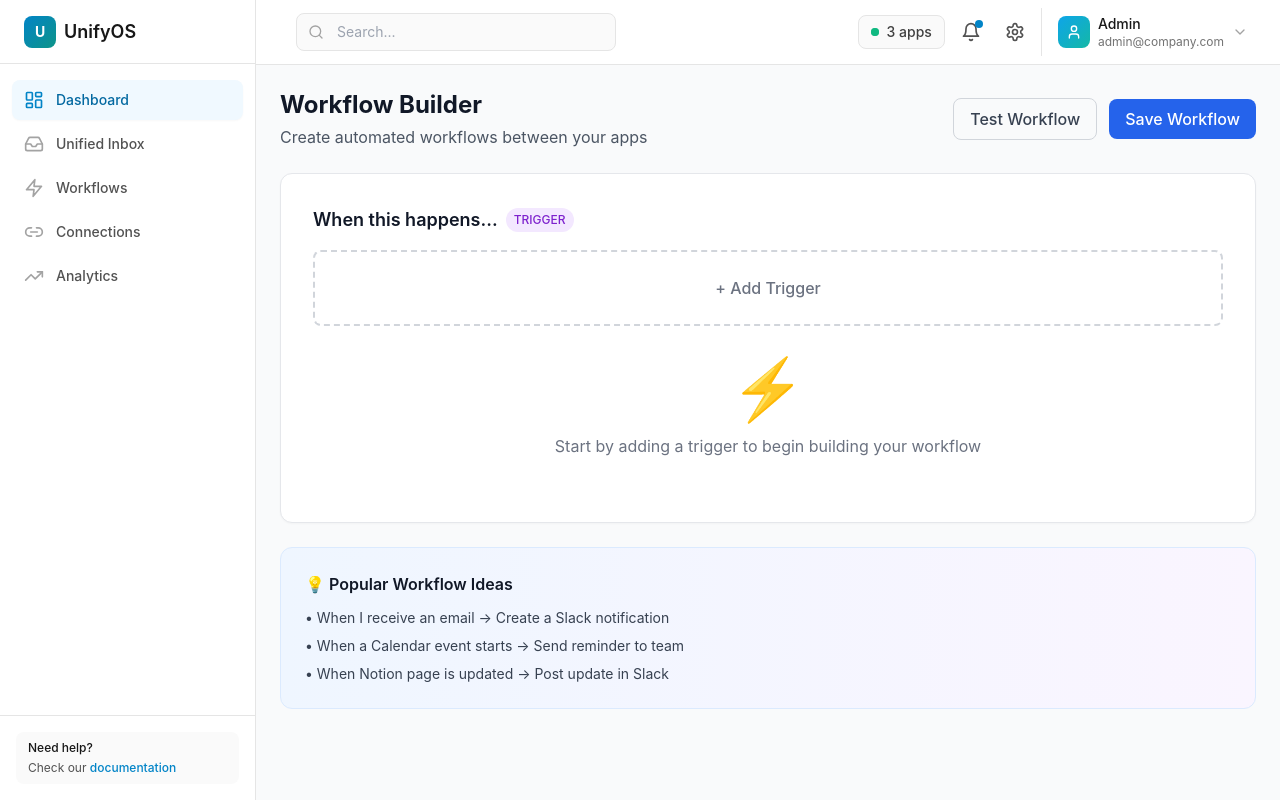
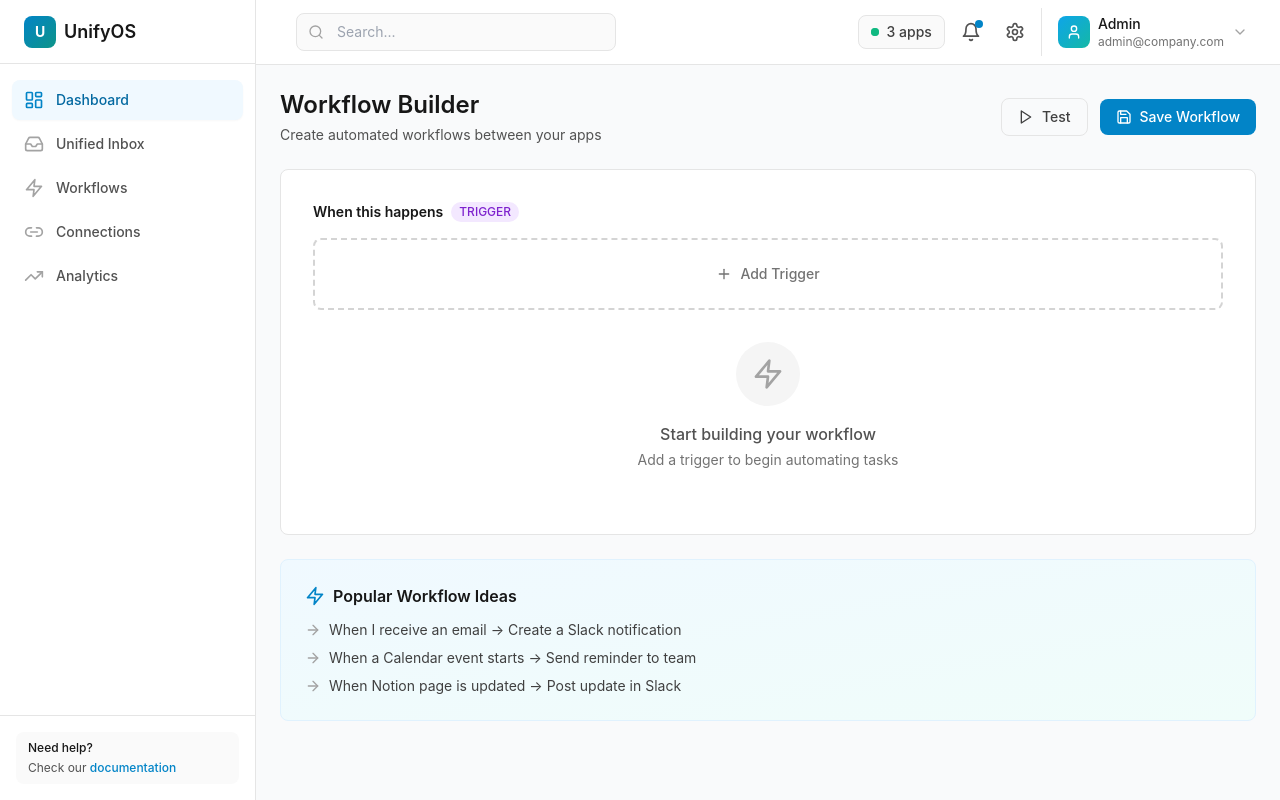
Before and after one commit to humblewriter01/unifyos-workflow-engine, a Next.js app in the folder apps/frontend/: page /workflows in a window 1280 px wide. Built offline with nearby package versions, Linux system fonts and the light colour scheme.

Commit message:
Update WorkflowBuilder.tsx

```diff
--- a/apps/frontend/components/WorkflowBuilder.tsx
+++ b/apps/frontend/components/WorkflowBuilder.tsx
@@ -1,19 +1,20 @@
 'use client';
 
 import { useState } from 'react';
+import { Mail, MessageSquare, Calendar, FileText, Trello, Play, Save, Plus, X, ArrowRight, Zap } from 'lucide-react';
 
 interface Trigger {
   id: string;
   app: string;
   event: string;
-  icon: string;
+  icon: any;
 }
 
 interface Action {
   id: string;
   app: string;
   task: string;
-  icon: string;
+  icon: any;
 }
 
 interface Workflow {
@@ -21,19 +22,27 @@ interface Workflow {
   actions: Action[];
 }
 
+const iconMap: Record<string, any> = {
+  Gmail: Mail,
+  Slack: MessageSquare,
+  Calendar: Calendar,
+  Notion: FileText,
+  Trello: Trello,
+};
+
 const availableTriggers: Trigger[] = [
-  { id: 't1', app: 'Gmail', event: 'New email received', icon: '📧' },
-  { id: 't2', app: 'Slack', event: 'Message in channel', icon: '💬' },
-  { id: 't3', app: 'Calendar', event: 'Event starting soon', icon: '📅' },
-  { id: 't4', app: 'Notion', event: 'Database updated', icon: '📝' },
+  { id: 't1', app: 'Gmail', event: 'New email received', icon: Mail },
+  { id: 't2', app: 'Slack', event: 'Message in channel', icon: MessageSquare },
+  { id: 't3', app: 'Calendar', event: 'Event starting soon', icon: Calendar },
+  { id: 't4', app: 'Notion', event: 'Database updated', icon: FileText },
 ];
 
 const availableActions: Action[] = [
-  { id: 'a1', app: 'Slack', task: 'Send message', icon: '💬' },
-  { id: 'a2', app: 'Gmail', task: 'Send email', icon: '📧' },
-  { id: 'a3', app: 'Notion', task: 'Create page', icon: '📝' },
-  { id: 'a4', app: 'Calendar', task: 'Create event', icon: '📅' },
-  { id: 'a5', app: 'Trello', task: 'Create card', icon: '📋' },
+  { id: 'a1', app: 'Slack', task: 'Send message', icon: MessageSquare },
+  { id: 'a2', app: 'Gmail', task: 'Send email', icon: Mail },
+  { id: 'a3', app: 'Notion', task: 'Create page', icon: FileText },
+  { id: 'a4', app: 'Calendar', task: 'Create event', icon: Calendar },
+  { id: 'a5', app: 'Trello', task: 'Create card', icon: Trello },
 ];
 
 export default function WorkflowBuilder() {
@@ -72,10 +81,30 @@ export default function WorkflowBuilder() {
     }
 
     setIsSaving(true);
-    // Simulate API call
-    await new Promise((resolve) => setTimeout(resolve, 1000));
+    try {
+      const { api } = await import('../lib/api');
+
+      const workflowData = {
+        name: `${workflow.trigger.app} → ${workflow.actions.map(a => a.app).join(' → ')}`,
+        trigger: {
+          app: workflow.trigger.app,
+          event: workflow.trigger.event,
+        },
+        actions: workflow.actions.map(action => ({
+          app: action.app,
+          task: action.task,
+        })),
+      };
+
+      await api.workflows.create(workflowData);
+      alert('Workflow saved successfully!');
+      setWorkflow({ trigger: null, actions: [] });
+    } catch (error) {
+      console.error('Failed to save workflow:', error);
+      alert('Failed to save workflow. Please try again.');
+    } finally {
       setIsSaving(false);
-    alert('Workflow saved successfully!');
+    }
   };
 
   const handleTestWorkflow = async () => {
@@ -84,93 +113,116 @@ export default function WorkflowBuilder() {
       return;
     }
 
-    alert('Testing workflow... (This would trigger the workflow in production)');
+    alert('Testing workflow... Check console for details');
+    console.log('Workflow test:', {
+      trigger: workflow.trigger,
+      actions: workflow.actions,
+    });
   };
 
   return (
     <div className="space-y-6">
       {/* Header */}
-      <div className="flex items-center justify-between">
+      <div className="flex items-center justify-between flex-wrap gap-4">
         <div>
-          <h2 className="text-2xl font-bold text-gray-900">Workflow Builder</h2>
-          <p className="text-gray-600 mt-1">Create automated workflows between your apps</p>
+          <h2 className="text-2xl font-semibold text-neutral-900">Workflow Builder</h2>
+          <p className="text-sm text-neutral-600 mt-1">Create automated workflows between your apps</p>
         </div>
         <div className="flex items-center space-x-3">
           <button
             onClick={handleTestWorkflow}
-            className="px-4 py-2 border border-gray-300 rounded-lg text-gray-700 hover:bg-gray-50 transition-colors font-medium"
+            className="flex items-center space-x-2 px-4 py-2 border border-neutral-200 rounded-lg text-neutral-700 hover:bg-neutral-50 transition-colors text-sm font-medium"
           >
-            Test Workflow
+            <Play className="w-4 h-4" />
+            <span>Test</span>
           </button>
           <button
             onClick={handleSaveWorkflow}
             disabled={isSaving}
-            className="px-4 py-2 bg-blue-600 text-white rounded-lg hover:bg-blue-700 transition-colors font-medium disabled:opacity-50 disabled:cursor-not-allowed"
+            className="flex items-center space-x-2 px-4 py-2 bg-primary-600 text-white rounded-lg hover:bg-primary-700 transition-colors text-sm font-medium disabled:opacity-50 disabled:cursor-not-allowed"
           >
-            {isSaving ? 'Saving...' : 'Save Workflow'}
+            <Save className="w-4 h-4" />
+            <span>{isSaving ? 'Saving...' : 'Save Workflow'}</span>
           </button>
         </div>
       </div>
 
       {/* Workflow Canvas */}
-      <div className="bg-white rounded-xl shadow-sm border border-gray-200 p-8">
-        <div className="space-y-8">
+      <div className="bg-white border border-neutral-200 rounded-lg p-8">
+        <div className="space-y-6">
           {/* Trigger Section */}
           <div>
             <div className="flex items-center space-x-2 mb-4">
-              <span className="text-lg font-semibold text-gray-900">When this happens...</span>
-              <span className="px-2 py-1 bg-purple-100 text-purple-700 text-xs rounded-full font-medium">
+              <span className="text-sm font-semibold text-neutral-900">When this happens</span>
+              <span className="px-2 py-0.5 bg-purple-100 text-purple-700 text-xs font-medium rounded-full">
                 TRIGGER
               </span>
             </div>
 
             {workflow.trigger ? (
               <div className="relative">
-                <div className="flex items-center justify-between p-4 bg-purple-50 border-2 border-purple-200 rounded-lg">
+                <div className="flex items-center justify-between p-4 bg-purple-50 border border-purple-200 rounded-lg">
                   <div className="flex items-center space-x-3">
-                    <span className="text-2xl">{workflow.trigger.icon}</span>
+                    {(() => {
+                      const Icon = workflow.trigger.icon;
+                      return (
+                        <div className="w-10 h-10 bg-purple-100 rounded-lg flex items-center justify-center">
+                          <Icon className="w-5 h-5 text-purple-600" />
+                        </div>
+                      );
+                    })()}
                     <div>
-                      <div className="font-semibold text-gray-900">{workflow.trigger.app}</div>
-                      <div className="text-sm text-gray-600">{workflow.trigger.event}</div>
+                      <div className="font-semibold text-neutral-900">{workflow.trigger.app}</div>
+                      <div className="text-sm text-neutral-600">{workflow.trigger.event}</div>
                     </div>
                   </div>
                   <button
                     onClick={() => setWorkflow({ ...workflow, trigger: null })}
-                    className="text-gray-400 hover:text-red-600 transition-colors"
+                    className="p-1.5 text-neutral-400 hover:text-red-600 transition-colors"
                   >
-                    ✕
+                    <X className="w-4 h-4" />
                   </button>
                 </div>
-                {/* Connector Line */}
+                {/* Connector Arrow */}
                 <div className="flex justify-center my-4">
-                  <div className="w-0.5 h-8 bg-gradient-to-b from-purple-300 to-blue-300"></div>
+                  <div className="flex items-center space-x-2">
+                    <div className="w-0.5 h-6 bg-neutral-300"></div>
+                    <ArrowRight className="w-4 h-4 text-neutral-400" />
+                    <div className="w-0.5 h-6 bg-neutral-300"></div>
+                  </div>
                 </div>
               </div>
             ) : (
               <div className="relative">
                 <button
                   onClick={() => setShowTriggerMenu(!showTriggerMenu)}
-                  className="w-full p-6 border-2 border-dashed border-gray-300 rounded-lg hover:border-purple-400 hover:bg-purple-50 transition-all text-gray-500 hover:text-purple-600 font-medium"
+                  className="w-full p-6 border-2 border-dashed border-neutral-300 rounded-lg hover:border-purple-400 hover:bg-purple-50/50 transition-all text-neutral-500 hover:text-purple-600 text-sm font-medium flex items-center justify-center space-x-2"
                 >
-                  + Add Trigger
+                  <Plus className="w-4 h-4" />
+                  <span>Add Trigger</span>
                 </button>
 
                 {/* Trigger Dropdown */}
                 {showTriggerMenu && (
-                  <div className="absolute z-10 mt-2 w-full bg-white rounded-lg shadow-lg border border-gray-200 max-h-64 overflow-auto">
-                    {availableTriggers.map((trigger) => (
+                  <div className="absolute z-10 mt-2 w-full bg-white rounded-lg shadow-lg border border-neutral-200 max-h-64 overflow-auto">
+                    {availableTriggers.map((trigger) => {
+                      const Icon = trigger.icon;
+                      return (
                         <button
                           key={trigger.id}
                           onClick={() => handleSelectTrigger(trigger)}
-                        className="w-full flex items-center space-x-3 p-3 hover:bg-gray-50 transition-colors text-left"
+                          className="w-full flex items-center space-x-3 p-3 hover:bg-neutral-50 transition-colors text-left"
                         >
-                        <span className="text-2xl">{trigger.icon}</span>
+                          <div className="w-10 h-10 bg-neutral-100 rounded-lg flex items-center justify-center">
+                            <Icon className="w-5 h-5 text-neutral-600" />
+                          </div>
                           <div>
-                          <div className="font-medium text-gray-900">{trigger.app}</div>
-                          <div className="text-sm text-gray-600">{trigger.event}</div>
+                            <div className="font-medium text-neutral-900">{trigger.app}</div>
+                            <div className="text-sm text-neutral-600">{trigger.event}</div>
                           </div>
                         </button>
-                    ))}
+                      );
+                    })}
                   </div>
                 )}
               </div>
@@ -181,73 +233,84 @@ export default function WorkflowBuilder() {
           {workflow.trigger && (
             <div>
               <div className="flex items-center space-x-2 mb-4">
-                <span className="text-lg font-semibold text-gray-900">Then do this...</span>
-                <span className="px-2 py-1 bg-blue-100 text-blue-700 text-xs rounded-full font-medium">
+                <span className="text-sm font-semibold text-neutral-900">Then do this</span>
+                <span className="px-2 py-0.5 bg-primary-100 text-primary-700 text-xs font-medium rounded-full">
                   ACTIONS
                 </span>
               </div>
 
-              <div className="space-y-4">
-                {workflow.actions.map((action, index) => (
+              <div className="space-y-3">
+                {workflow.actions.map((action, index) => {
+                  const Icon = action.icon;
+                  return (
                     <div key={action.id}>
-                    <div className="flex items-center justify-between p-4 bg-blue-50 border-2 border-blue-200 rounded-lg">
+                      <div className="flex items-center justify-between p-4 bg-primary-50 border border-primary-200 rounded-lg">
                         <div className="flex items-center space-x-3">
-                        <div className="flex items-center justify-center w-6 h-6 bg-blue-600 text-white text-xs font-bold rounded-full">
+                          <div className="flex items-center justify-center w-6 h-6 bg-primary-600 text-white text-xs font-bold rounded-full">
                             {index + 1}
                           </div>
-                        <span className="text-2xl">{action.icon}</span>
+                          <div className="w-10 h-10 bg-primary-100 rounded-lg flex items-center justify-center">
+                            <Icon className="w-5 h-5 text-primary-600" />
+                          </div>
                           <div>
-                          <div className="font-semibold text-gray-900">{action.app}</div>
-                          <div className="text-sm text-gray-600">{action.task}</div>
+                            <div className="font-semibold text-neutral-900">{action.app}</div>
+                            <div className="text-sm text-neutral-600">{action.task}</div>
                           </div>
                         </div>
                         <button
                           onClick={() => handleRemoveAction(action.id)}
-                        className="text-gray-400 hover:text-red-600 transition-colors"
+                          className="p-1.5 text-neutral-400 hover:text-red-600 transition-colors"
                         >
-                        ✕
+                          <X className="w-4 h-4" />
                         </button>
                       </div>
-                    {/* Connector Line between actions */}
+                      {/* Connector between actions */}
                       {index < workflow.actions.length - 1 && (
                         <div className="flex justify-center my-2">
-                        <div className="w-0.5 h-6 bg-blue-200"></div>
+                          <ArrowRight className="w-4 h-4 text-neutral-400" />
                         </div>
                       )}
                     </div>
-                ))}
+                  );
+                })}
 
                 {/* Add Action Button */}
                 <div className="relative">
                   {workflow.actions.length > 0 && (
-                    <div className="flex justify-center mb-4">
-                      <div className="w-0.5 h-6 bg-blue-200"></div>
+                    <div className="flex justify-center mb-3">
+                      <ArrowRight className="w-4 h-4 text-neutral-400" />
                     </div>
                   )}
 
                   <button
                     onClick={() => setShowActionMenu(!showActionMenu)}
-                    className="w-full p-4 border-2 border-dashed border-gray-300 rounded-lg hover:border-blue-400 hover:bg-blue-50 transition-all text-gray-500 hover:text-blue-600 font-medium"
+                    className="w-full p-4 border-2 border-dashed border-neutral-300 rounded-lg hover:border-primary-400 hover:bg-primary-50/50 transition-all text-neutral-500 hover:text-primary-600 text-sm font-medium flex items-center justify-center space-x-2"
                   >
-                    + Add Another Action
+                    <Plus className="w-4 h-4" />
+                    <span>Add Another Action</span>
                   </button>
 
                   {/* Action Dropdown */}
                   {showActionMenu && (
-                    <div className="absolute z-10 mt-2 w-full bg-white rounded-lg shadow-lg border border-gray-200 max-h-64 overflow-auto">
-                      {availableActions.map((action) => (
+                    <div className="absolute z-10 mt-2 w-full bg-white rounded-lg shadow-lg border border-neutral-200 max-h-64 overflow-auto">
+                      {availableActions.map((action) => {
+                        const Icon = action.icon;
+                        return (
                           <button
                             key={action.id}
                             onClick={() => handleAddAction(action)}
-                          className="w-full flex items-center space-x-3 p-3 hover:bg-gray-50 transition-colors text-left"
+                            className="w-full flex items-center space-x-3 p-3 hover:bg-neutral-50 transition-colors text-left"
                           >
-                          <span className="text-2xl">{action.icon}</span>
+                            <div className="w-10 h-10 bg-neutral-100 rounded-lg flex items-center justify-center">
+                              <Icon className="w-5 h-5 text-neutral-600" />
+                            </div>
                             <div>
-                            <div className="font-medium text-gray-900">{action.app}</div>
-                            <div className="text-sm text-gray-600">{action.task}</div>
+                              <div className="font-medium text-neutral-900">{action.app}</div>
+                              <div className="text-sm text-neutral-600">{action.task}</div>
                             </div>
                           </button>
-                      ))}
+                        );
+                      })}
                     </div>
                   )}
                 </div>
@@ -259,21 +322,36 @@ export default function WorkflowBuilder() {
         {/* Empty State */}
         {!workflow.trigger && (
           <div className="text-center py-8">
-            <span className="text-6xl">⚡</span>
-            <p className="text-gray-500 mt-4">
-              Start by adding a trigger to begin building your workflow
+            <div className="w-16 h-16 mx-auto bg-neutral-100 rounded-full flex items-center justify-center mb-4">
+              <Zap className="w-8 h-8 text-neutral-400" />
+            </div>
+            <p className="text-neutral-600 font-medium mb-1">Start building your workflow</p>
+            <p className="text-sm text-neutral-500">
+              Add a trigger to begin automating tasks
             </p>
           </div>
         )}
       </div>
 
       {/* Example Workflows */}
-      <div className="bg-gradient-to-r from-blue-50 to-purple-50 rounded-xl p-6 border border-blue-100">
-        <h3 className="font-semibold text-gray-900 mb-3">💡 Popular Workflow Ideas</h3>
-        <div className="space-y-2 text-sm text-gray-700">
-          <div>• When I receive an email → Create a Slack notification</div>
-          <div>• When a Calendar event starts → Send reminder to team</div>
-          <div>• When Notion page is updated → Post update in Slack</div>
+      <div className="bg-gradient-to-br from-primary-50 to-accent-50 border border-primary-100 rounded-lg p-6">
+        <h3 className="font-semibold text-neutral-900 mb-3 flex items-center space-x-2">
+          <Zap className="w-5 h-5 text-primary-600" />
+          <span>Popular Workflow Ideas</span>
+        </h3>
+        <div className="space-y-2 text-sm text-neutral-700">
+          <div className="flex items-center space-x-2">
+            <ArrowRight className="w-4 h-4 text-neutral-400" />
+            <span>When I receive an email → Create a Slack notification</span>
+          </div>
+          <div className="flex items-center space-x-2">
+            <ArrowRight className="w-4 h-4 text-neutral-400" />
+            <span>When a Calendar event starts → Send reminder to team</span>
+          </div>
+          <div className="flex items-center space-x-2">
+            <ArrowRight className="w-4 h-4 text-neutral-400" />
+            <span>When Notion page is updated → Post update in Slack</span>
+          </div>
         </div>
       </div>
     </div>
```
Lines whose indentation alone changed are shown as unchanged.
